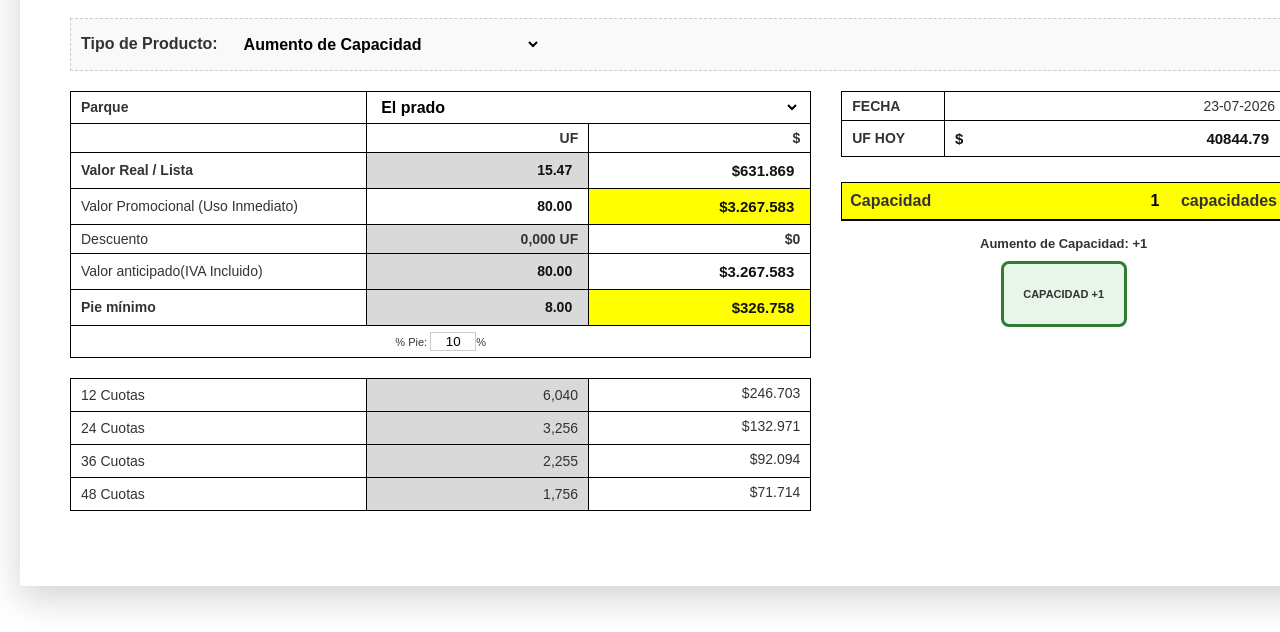
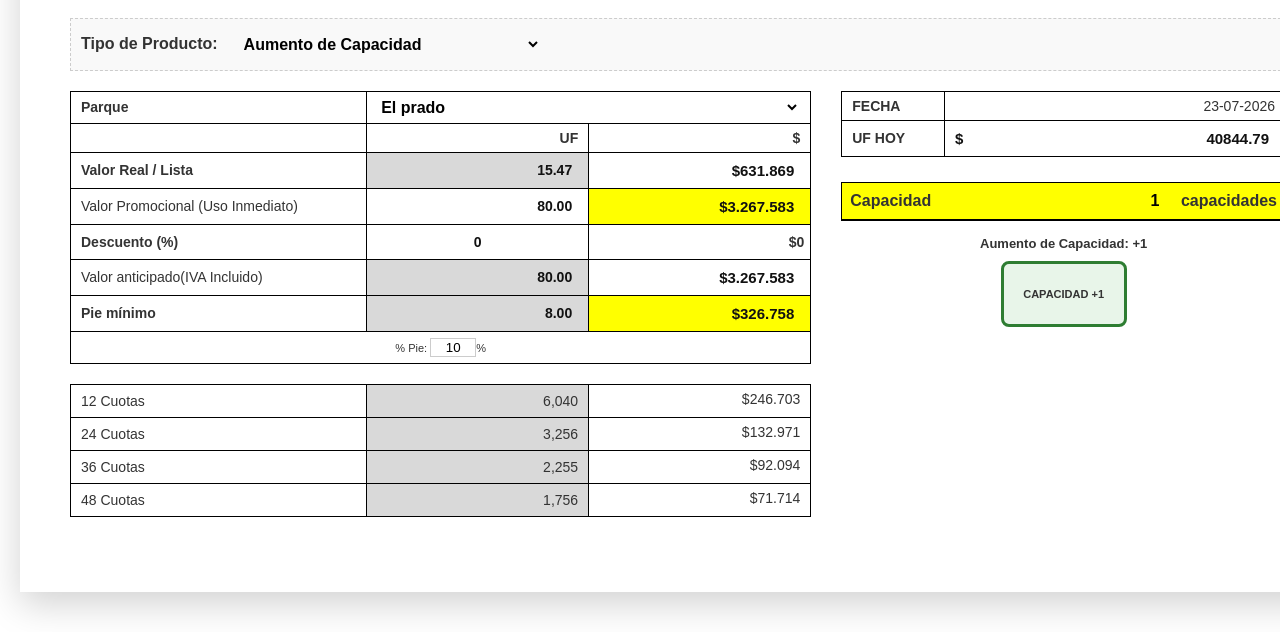
Before and after one commit to KevshuppD/CotizaAPP, a plain HTML site: page aumento-capacidad.html in a window 1280 px wide. Shown: the part 301-933 px from the top of the page. Drawn offline with Linux system fonts and the light colour scheme; no server answers.

Commit message:
Fix: Hacer el campo de descuento editable en porcentaje para Aumento de Capacidad

```diff
--- a/aumento-capacidad.html
+++ b/aumento-capacidad.html
@@ -78,9 +78,13 @@
                             </td>
                         </tr>
                         <tr id="discount-row-main">
-                            <td id="label-descuento">Descuento</td>
-                            <td class="uf-col gray-bg" id="label-descuento-uf" style="font-weight: bold; text-align: right;">0,00 UF</td>
-                            <td class="clp-col" id="label-descuento-output" style="font-weight: bold; text-align: right;">$0</td>
+                            <td class="bold">Descuento (%)</td>
+                            <td class="uf-col">
+                                <input type="number" id="porcentaje-descuento-main" class="input-inline editable-field" value="0" step="1" style="text-align: center;">
+                            </td>
+                            <td class="clp-col" id="label-descuento-output" style="font-weight: bold; text-align: right; padding: 6px;">
+                                $0
+                            </td>
                         </tr>
                         <tr>
                             <td id="label-valor-ant">Valor anticipado (IVA Incluido)</td>
```
